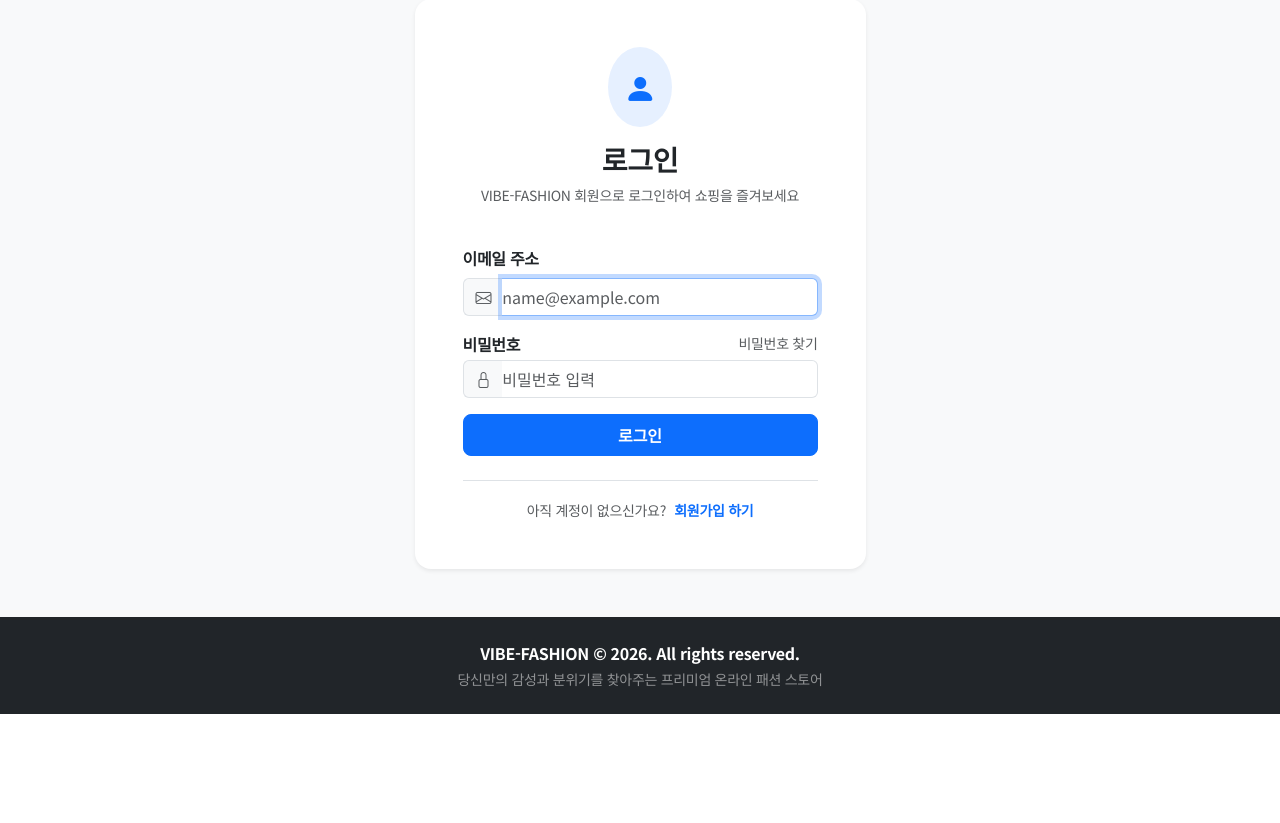
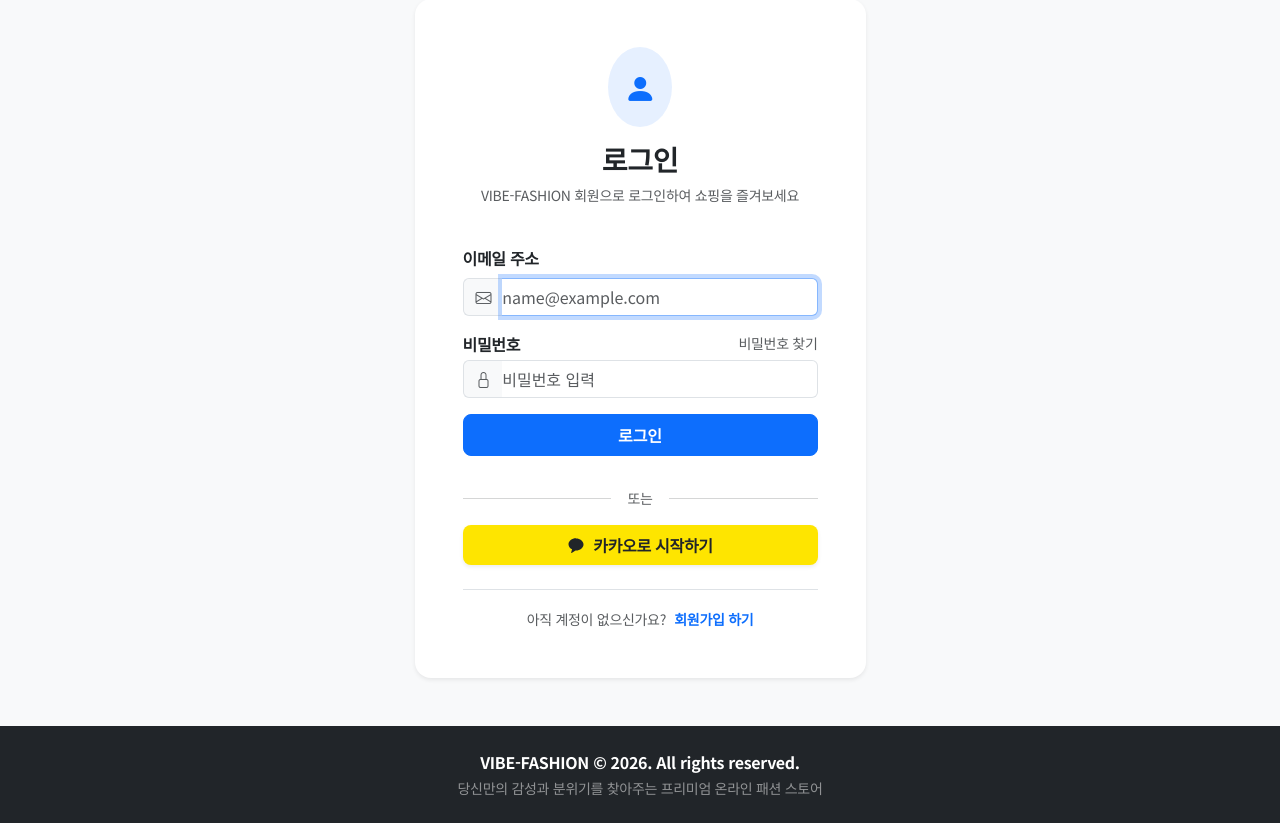
Before and after one commit to tgkimm/vibe-fashion, a Flask app: page /auth/login in a window 1280 px wide. Shown: the part 106-929 px from the top of the page. Before the commit the page ends 820 px from the top, so only its background shows below. Run offline with Flask 3, Linux system fonts and the light colour scheme; some web fonts are replaced.

Commit message:
feat: add kakao oauth login route and ui buttons

```diff
--- a/app/routes/auth.py
+++ b/app/routes/auth.py
@@ -201,6 +201,35 @@ def login():
         error_msg=error_msg,
         success_msg=success_msg
     )
+
+
+@auth_bp.route("/kakao")
+def kakao_login():
+    """
+    카카오 OAuth 로그인 시작:
+    - Supabase signInWithOAuth를 통해 카카오 인증 URL 생성 후 리다이렉트
+    - 인증 완료 후 콜백 주소: {SITE_URL}/auth/confirm
+    """
+    supabase = get_supabase_client()
+    if not supabase:
+        return redirect(url_for("auth.login", error="auth_error"))
+
+    site_url = get_site_url()
+    redirect_to = f"{site_url}/auth/confirm"
+
+    try:
+        res = supabase.auth.sign_in_with_oauth({
+            "provider": "kakao",
+            "options": {
+                "redirect_to": redirect_to
+            }
+        })
+        if res and hasattr(res, "url") and res.url:
+            return redirect(res.url)
+        return redirect(url_for("auth.login", error="auth_error"))
+    except Exception as e:
+        logger.error(f"[카카오 로그인 시작 오류] {e}", exc_info=True)
+        return redirect(url_for("auth.login", error="auth_error"))
 
 
 @auth_bp.route("/signup", methods=["GET", "POST"])
--- a/app/templates/auth/login.html
+++ b/app/templates/auth/login.html
@@ -56,6 +56,22 @@
                     </button>
                 </form>
 
+                <div class="d-flex align-items-center my-3">
+                    <hr class="flex-grow-1 my-0 text-muted">
+                    <span class="px-3 small text-muted">또는</span>
+                    <hr class="flex-grow-1 my-0 text-muted">
+                </div>
+
+                <!-- 카카오 간편 로그인 버튼 -->
+                <div class="mb-3">
+                    <a href="{{ url_for('auth.kakao_login') }}" class="btn w-100 py-2 fw-semibold d-flex align-items-center justify-content-center gap-2 shadow-sm text-dark text-decoration-none" style="background-color: #FEE500; border: none; border-radius: 8px;">
+                        <svg xmlns="http://www.w3.org/2000/svg" width="18" height="18" viewBox="0 0 24 24" fill="currentColor">
+                            <path d="M12 3c-5.52 0-10 3.58-10 8 0 2.87 1.88 5.39 4.72 6.75l-1.2 4.43c-.11.41.34.73.68.5l5.22-3.48c.19.01.38.02.58.02 5.52 0 10-3.58 10-8s-4.48-8-10-8z"/>
+                        </svg>
+                        <span>카카오로 시작하기</span>
+                    </a>
+                </div>
+
                 <div class="text-center border-top pt-3 mt-2">
                     <span class="text-muted small">아직 계정이 없으신가요?</span>
                     <a href="{{ url_for('auth.signup') }}" class="small fw-semibold text-primary ms-1 text-decoration-none">
```
Also changed, not shown: app/templates/auth/register.html (+16 -0 lines).
